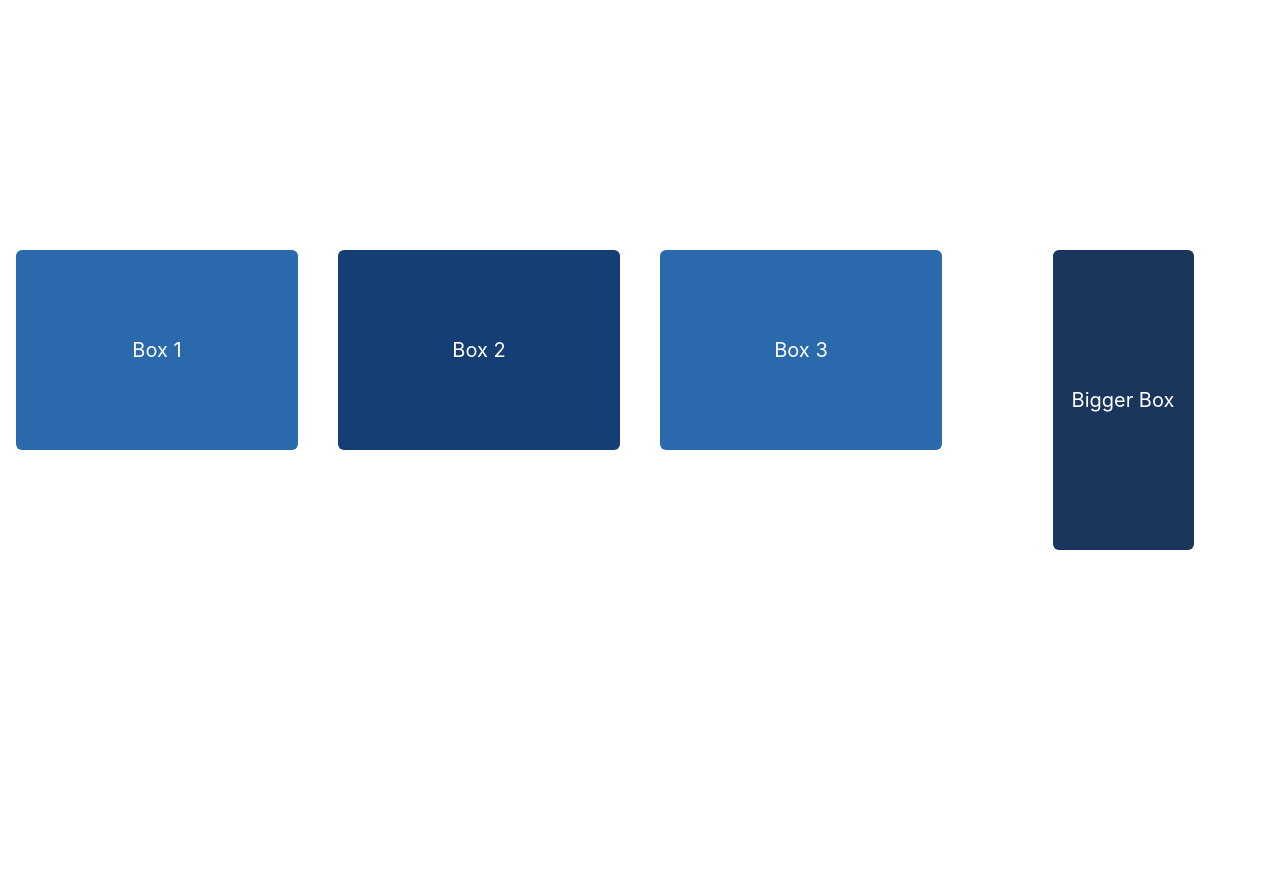
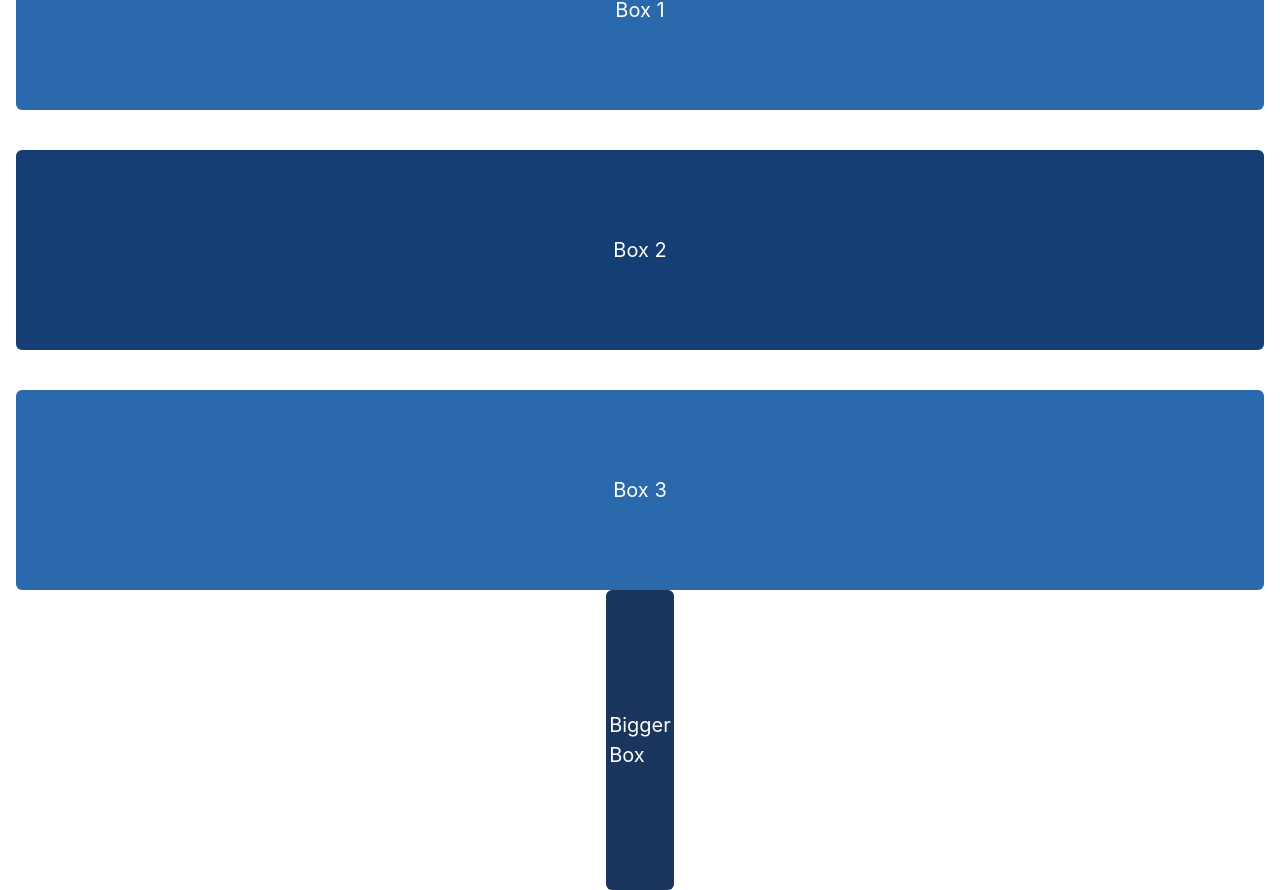
Before and after one commit to GPT-Engineer-App-Dev/three-boxes-in-row, a React (Vite) app: page / in a window 1280 px wide. Before the commit the page ends 800 px from the top, so only its background shows below. Built offline with nearby package versions, Linux system fonts and the light colour scheme.

Commit message:
Adjusted position of the larger box to be below the row of three boxes and centered.

```diff
--- a/src/pages/Index.jsx
+++ b/src/pages/Index.jsx
@@ -1,9 +1,9 @@
-import { Container, Text, Box, SimpleGrid } from "@chakra-ui/react";
+import { Container, Text, Box, SimpleGrid, Center } from "@chakra-ui/react";
 
 const Index = () => {
   return (
     <Container centerContent maxW="container.xl" height="100vh" display="flex" flexDirection="column" justifyContent="center" alignItems="center">
-      <SimpleGrid columns={{ base: 1, md: 4 }} spacing={10} width="full">
+      <SimpleGrid columns={1} spacing={10} width="full">
         <Box bg="brand.700" height="200px" borderRadius="md" p={4} display="flex" alignItems="center" justifyContent="center">
           <Text fontSize="xl" color="white">Box 1</Text>
         </Box>
@@ -13,10 +13,12 @@ const Index = () => {
         <Box bg="brand.700" height="200px" borderRadius="md" p={4} display="flex" alignItems="center" justifyContent="center">
           <Text fontSize="xl" color="white">Box 3</Text>
         </Box>
-        <Box bg="brand.900" height="300px" borderRadius="md" p={4} display="flex" alignItems="center" justifyContent="center" width="50%" margin="auto">
+        </SimpleGrid>
+      <Center>
+        <Box bg="brand.900" height="300px" borderRadius="md" p={4} display="flex" alignItems="center" justifyContent="center" width="50%">
           <Text fontSize="xl" color="white">Bigger Box</Text>
         </Box>
-      </SimpleGrid>
+      </Center>
     </Container>
   );
 };
```
